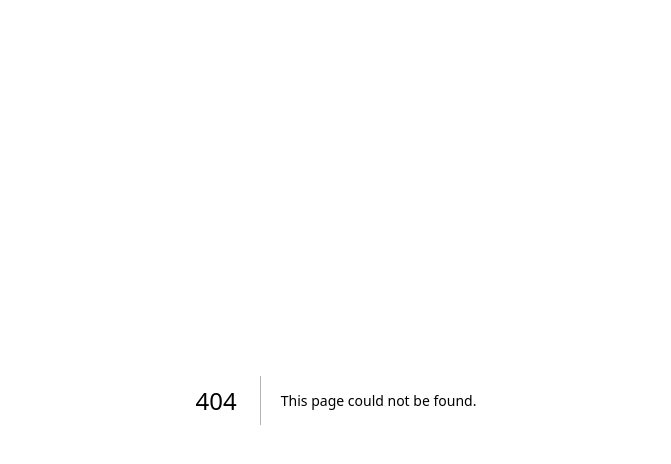
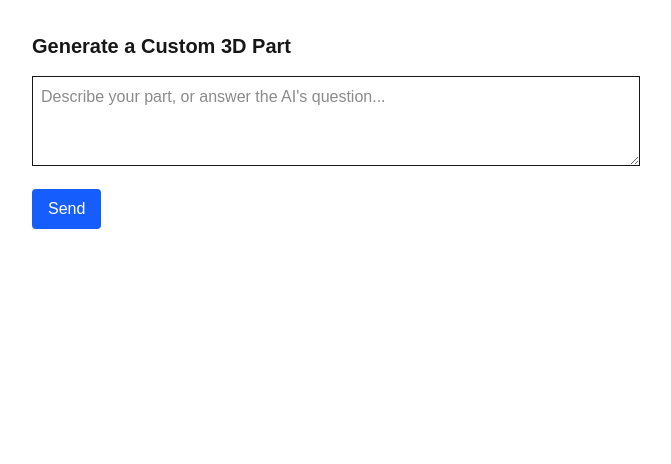
Before and after one commit to BlueberryTheta/prompt2part-app, a Next.js app: page /dashboard in a window 1280 px wide. Before the commit this address had no page. Shown: the top 464 px of the page, without its empty margins (304-975 px from the left). Built offline with nearby package versions, Linux system fonts and the light colour scheme.

Commit message:
Adds dashboard

```diff
--- /dev/null
+++ b/app/dashboard/page.tsx
@@ -0,0 +1,76 @@
+'use client'
+
+import React, { useState } from 'react'
+
+export default function DashboardPage() {
+  const [prompt, setPrompt] = useState('')
+  const [history, setHistory] = useState<{ role: string; content: string }[]>([])
+  const [response, setResponse] = useState('')
+  const [codeGenerated, setCodeGenerated] = useState(false)
+  const [loading, setLoading] = useState(false)
+
+  const handleSubmit = async () => {
+    if (!prompt) return
+    setLoading(true)
+
+    const newHistory = [...history, { role: 'user', content: prompt }]
+
+    try {
+      const res = await fetch('/api/generate', {
+        method: 'POST',
+        headers: { 'Content-Type': 'application/json' },
+        body: JSON.stringify({ prompt, history: newHistory }),
+      })
+
+      const data = await res.json()
+      console.log('Response from API:', data)
+
+      setHistory([...newHistory, { role: 'assistant', content: data.content ?? '' }])
+      setResponse(data?.code ?? data?.question ?? '')
+      setCodeGenerated(!!data?.code)
+      setPrompt('')
+    } catch (error) {
+      console.error('Error:', error)
+      setResponse('❌ Something went wrong')
+    } finally {
+      setLoading(false)
+    }
+  }
+
+  return (
+    <div className="p-8 max-w-2xl mx-auto space-y-4">
+      <h1 className="text-xl font-bold">Generate a Custom 3D Part</h1>
+
+      <div className="space-y-2">
+        {history.map((msg, i) => (
+          <div key={i} className={`p-2 ${msg.role === 'user' ? 'bg-blue-100' : 'bg-gray-100'} rounded`}>
+            <strong>{msg.role === 'user' ? 'You' : 'AI'}:</strong> {msg.content}
+          </div>
+        ))}
+      </div>
+
+      <textarea
+        className="border p-2 w-full"
+        rows={3}
+        value={prompt}
+        onChange={(e) => setPrompt(e.target.value)}
+        placeholder="Describe your part, or answer the AI's question..."
+      />
+
+      <button
+        onClick={handleSubmit}
+        disabled={loading}
+        className="bg-blue-600 text-white px-4 py-2 rounded"
+      >
+        {loading ? 'Generating...' : 'Send'}
+      </button>
+
+      {codeGenerated && (
+        <div className="mt-4 p-4 bg-green-100 rounded">
+          <h2 className="font-bold mb-2">✅ Your OpenSCAD Code:</h2>
+          <pre className="bg-white p-2 overflow-auto max-h-96">{response}</pre>
+        </div>
+      )}
+    </div>
+  )
+}
```
Also changed, not shown: app/api/convert/route.ts (added), app/api/generate/route.ts (added).
